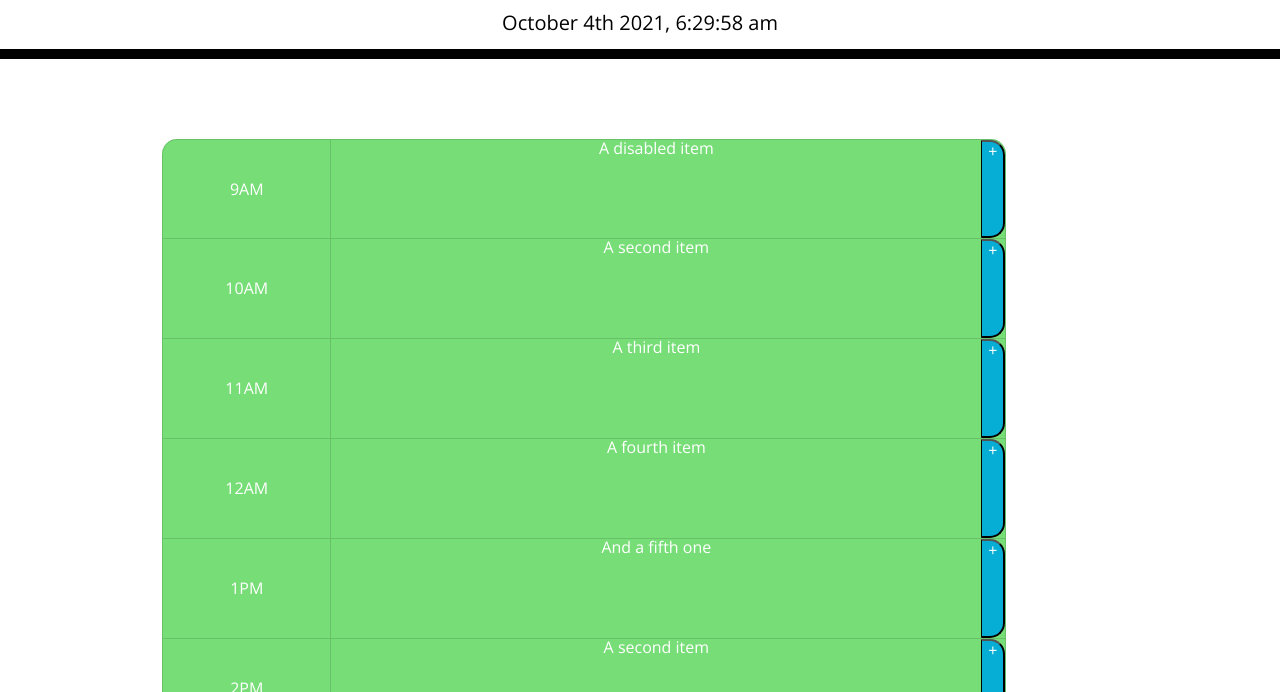
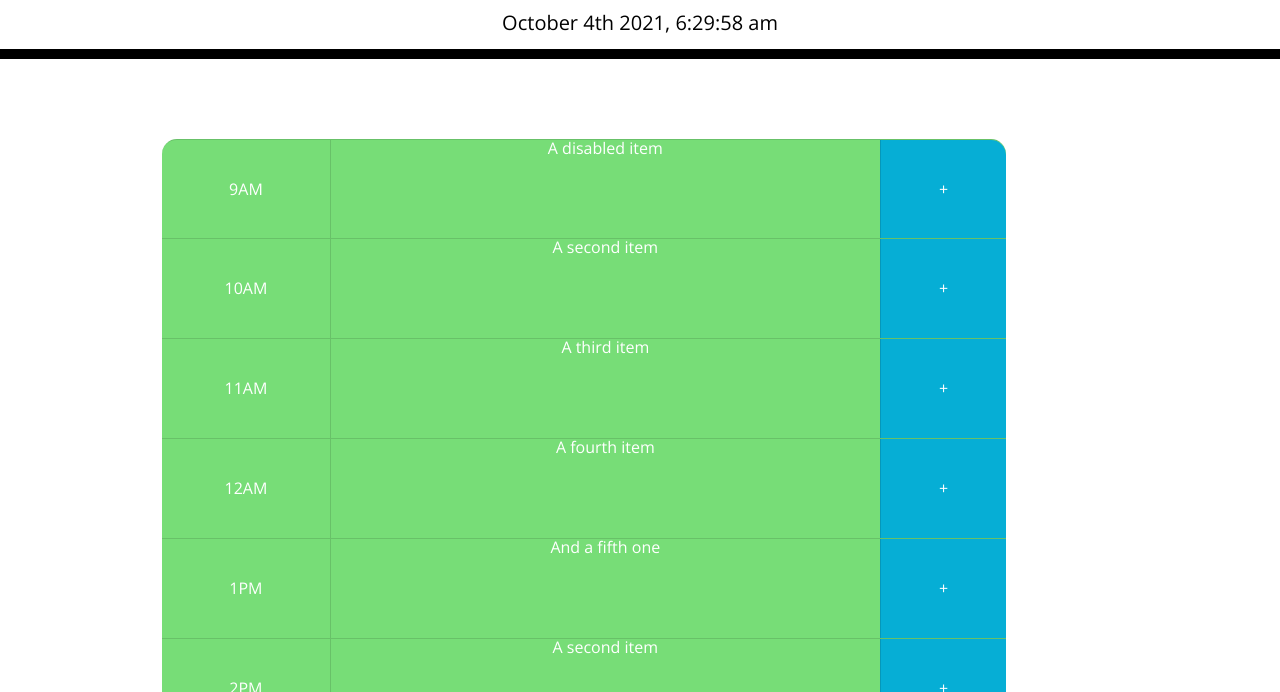
Before and after one commit to jakecolledge97/work-day-scheduler, a plain HTML site: page index.html in a window 1280 px wide. Shown: the part 108-800 px from the top of the page. Drawn offline with nearby package versions, Linux system fonts and the light colour scheme.

Commit message:
styled add button

```diff
--- a/style.css
+++ b/style.css
@@ -61,11 +61,16 @@ textarea {
 
 .saveBtn {
   display: flex;
-  border-left: 1px solid black;
+  border: 0px;
+  border-left: 1px solid rgba(0,0,0,.125);
   border-top-right-radius: 15px;
   border-bottom-right-radius: 15px;
   background-color: #06aed5;
   color: white;
+  width: 15%;
+  display: flex;
+  justify-content: center;
+  align-items: center;
 }
 
 .saveBtn i:hover {
@@ -88,8 +93,20 @@ textarea {
   padding: 0px;
   height: 100px;
   width: 100%;
+  border-left: 0px;
+  border-right: 0px;
+}
+.list-group-item:not(:first-child):not(:last-child) button{
+  border-radius: 0px;
 }
 
+.list-group-item:first-child button{
+  border-bottom-right-radius: 0px;
+}
+
+.list-group-item:last-child button{
+ border-top-right-radius: 0px;
+}
 .past:hover{
   background-color: #d3d3d3;
   color: white;
```
